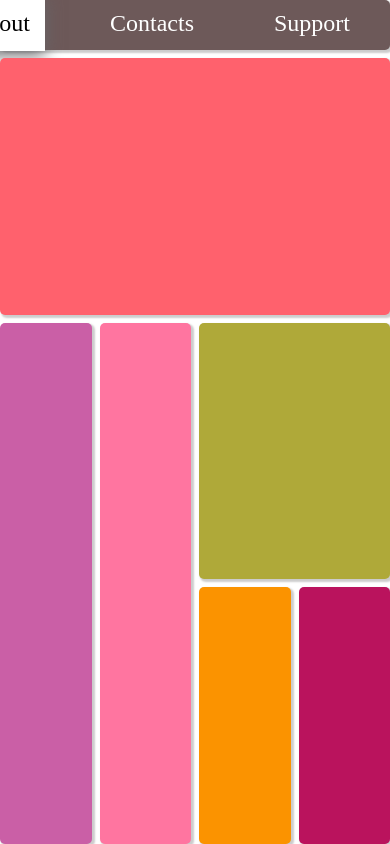
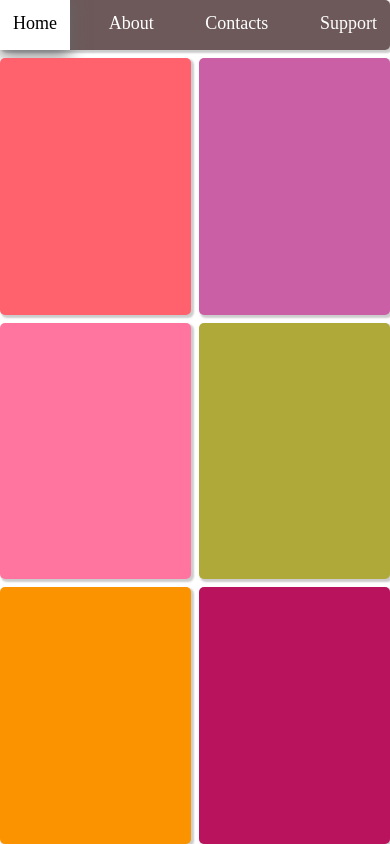
Before and after one commit to mary-caraveo/css-grid-layout, a plain HTML site: page index.html in a window 390 px wide. Drawn offline with Linux system fonts and the light colour scheme.

Commit message:
feat: media queries para dispositivos moviles

```diff
--- a/css/style.css
+++ b/css/style.css
@@ -57,7 +57,6 @@
   background-color: #FF616D ;
   grid-column: 1 / span 4;
   grid-row: 2;
-
 }
 
 .item:nth-of-type(3) {
@@ -76,7 +75,6 @@
   background-color: #AFA939;
   grid-column: 3 / 5;
   grid-row: 3;
-
 }
 
 .item:nth-of-type(6) {
@@ -90,3 +88,65 @@
   grid-column: 4 / 5;
   grid-row: 4;
 }
+
+@media (max-width: 575.98px) {
+  .menu {
+    justify-content: space-between;
+    font-size: 18px;
+  }
+
+.item-menu {
+  margin: 13px 0;
+}
+
+.item-menu a {
+  padding: 17px 13px;
+}
+
+.item:nth-of-type(2) {
+  background-color: #FF616D ;
+  grid-column: 1 / 3;
+  grid-row: 2;
+}
+
+.item:nth-of-type(3) {
+  background-color: #CA5FA6;
+  grid-column: 3 / 5;
+  grid-row: 2;
+}
+
+.item:nth-of-type(4) {
+  background-color: #FF75A0;
+  grid-column: 1 / 3;
+  grid-row: 3;
+}
+
+.item:nth-of-type(5) {
+  background-color: #AFA939;
+  grid-column: 3 / 5;
+  grid-row: 3;
+}
+
+.item:nth-of-type(6) {
+  background-color: #FB9300;
+  grid-column: 1 / 3;
+  grid-row: 4;
+}
+.item:nth-of-type(7) {
+  background-color: #BA135D;
+  grid-column: 3 / 5;
+  grid-row: 4;
+}
+}
+
+@media (min-width: 576px) and (max-width: 767.98px) {
+  .menu {
+    justify-content: space-between;
+  }
+}
+
+@media (min-width: 768px) and (max-width: 991.98px) {
+  .menu {
+    justify-content: space-between;
+  }
+}
```
